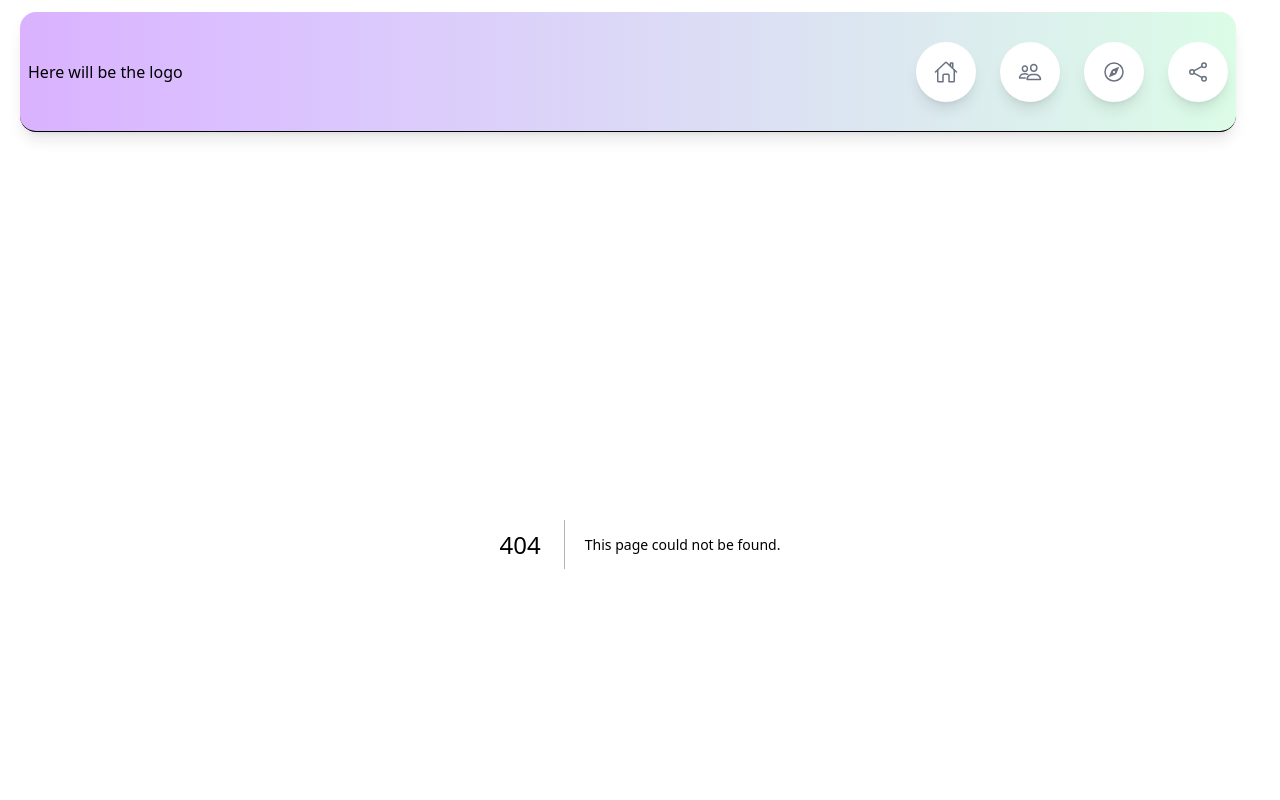
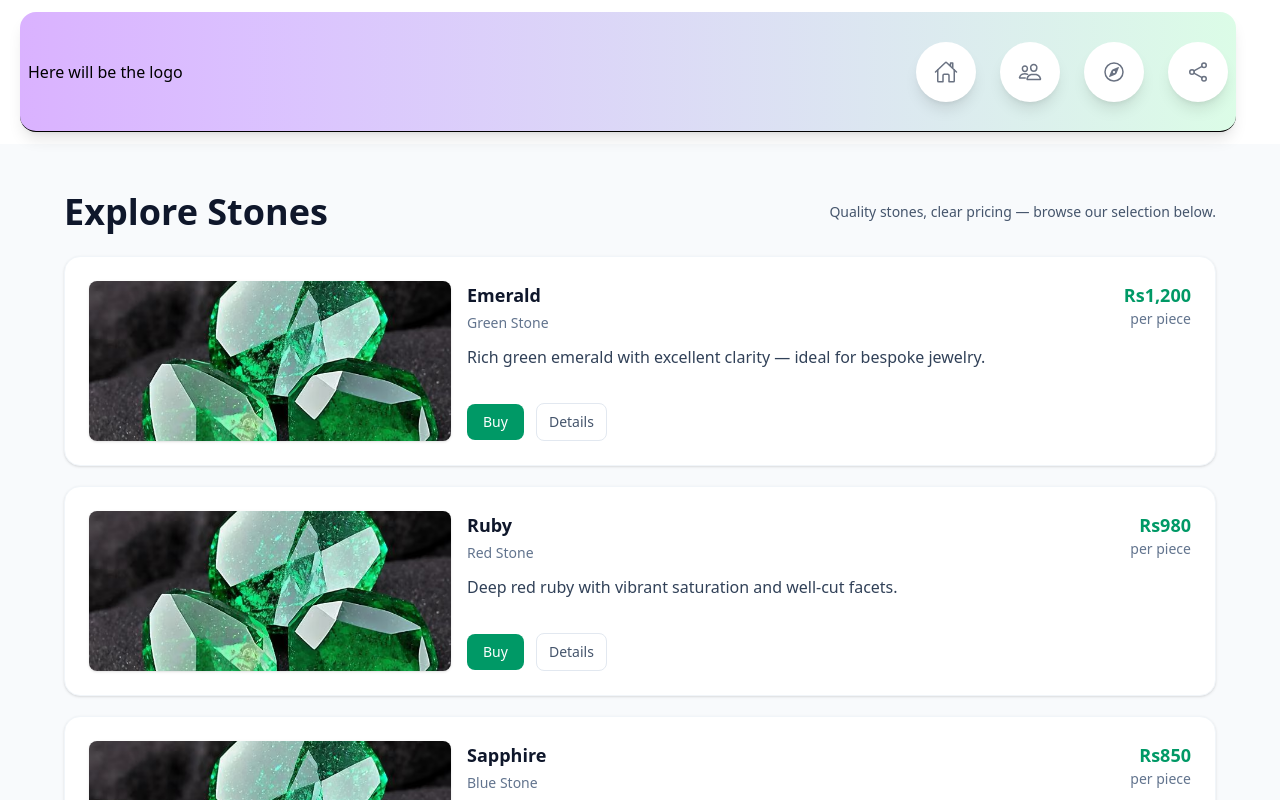
Before and after one commit to saurabhkuriyal/Aabkmokssh, a Next.js app: page /explore in a window 1280 px wide. Before the commit this address had no page. Shown: the top 800 px of the page. Built offline with nearby package versions, Linux system fonts and the light colour scheme.

Commit message:
creating explore page

```diff
--- /dev/null
+++ b/app/explore/page.tsx
@@ -0,0 +1,84 @@
+
+
+const products = [
+    {
+        id: 1,
+        name: "Emerald",
+        price: "Rs1,200",
+        category: "Green Stone",
+        img: "/Emarald.avif",
+        description: "Rich green emerald with excellent clarity — ideal for bespoke jewelry."
+    },
+    {
+        id: 2,
+        name: "Ruby",
+        price: "Rs980",
+        category: "Red Stone",
+        img: "/Emarald.avif",
+        description: "Deep red ruby with vibrant saturation and well-cut facets."
+    },
+    {
+        id: 3,
+        name: "Sapphire",
+        price: "Rs850",
+        category: "Blue Stone",
+        img: "/Emarald.avif",
+        description: "Royal blue sapphire, durable and brilliant for everyday wear."
+    },
+    {
+        id: 4,
+        name: "Diamond",
+        price: "Rs5,500",
+        category: "Clear Stone",
+        img: "/Emarald.avif",
+        description: "Premium cut diamond with exceptional sparkle and fire."
+    }
+]
+
+export default function page() {
+    return (
+        <main className="min-h-screen bg-slate-50 py-12 px-6 sm:px-10">
+            <div className="max-w-6xl mx-auto">
+                <div className="flex items-center justify-between mb-6">
+                    <h1 className="text-3xl sm:text-4xl font-extrabold text-slate-900">Explore Stones</h1>
+                    <p className="text-sm text-slate-600">Quality stones, clear pricing — browse our selection below.</p>
+                </div>
+
+                <div className="space-y-5">
+                    {products.map((p) => (
+                        <article key={p.id} className="group bg-white rounded-2xl shadow-sm border border-slate-100 overflow-hidden flex flex-col sm:flex-row items-stretch gap-4 p-4 sm:p-6 transform transition-all duration-300 hover:-translate-y-1 hover:scale-105 hover:shadow-lg focus-within:-translate-y-1">
+                            {/* Left column: product image & name */}
+                            <div className="w-full sm:w-1/3 flex items-center">
+                                <img src={p.img} alt={p.name} className="w-full h-40 object-cover rounded-lg shadow-sm transform transition-transform duration-300 group-hover:scale-105" />
+                            </div>
+
+                            {/* Right column: about and price */}
+                            <div className="w-full sm:w-2/3 flex flex-col justify-between">
+                                <div>
+                                    <div className="flex items-start justify-between">
+                                        <div>
+                                            <h2 className="text-lg font-semibold text-slate-900">{p.name}</h2>
+                                            <div className="text-sm text-slate-500 mt-1">{p.category}</div>
+                                        </div>
+
+                                        <div className="text-right">
+                                            <div className="text-emerald-600 font-bold text-lg">{p.price}</div>
+                                            <div className="text-sm text-slate-500">per piece</div>
+                                        </div>
+                                    </div>
+
+                                    <p className="mt-3 text-slate-700">{p.description}</p>
+                                </div>
+
+                                <div className="mt-4 flex items-center gap-3">
+                                    <button className="bg-emerald-600 text-white px-4 py-2 rounded-lg text-sm hover:bg-emerald-700">Buy</button>
+                                    <button className="text-slate-600 px-3 py-2 rounded-lg border border-slate-200 text-sm hover:bg-slate-50">Details</button>
+                                </div>
+                            </div>
+                        </article>
+                    ))}
+                </div>
+            </div>
+        </main>
+    )
+}
```
